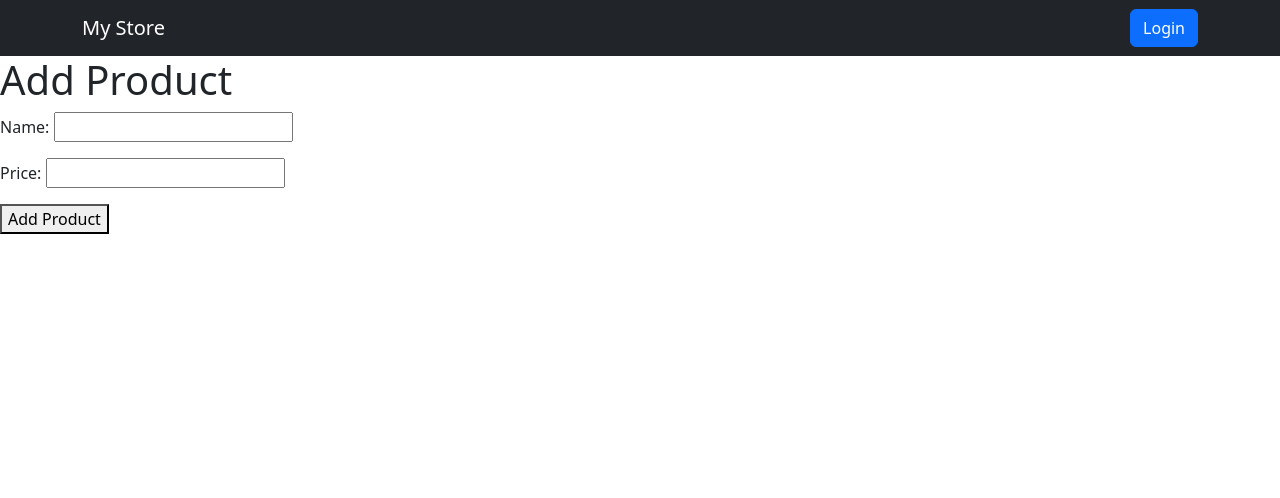
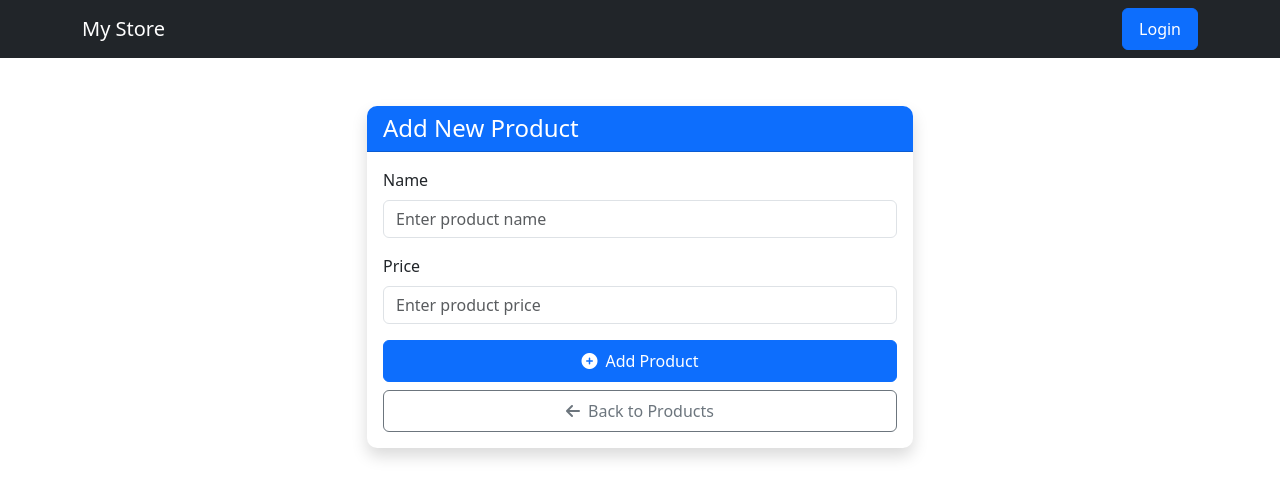
Before and after one commit to TharHtet236401/django-groups, a Django app: page /add-product/ in a window 1280 px wide. Shown: the top 498 px of the page. Run offline with Django 5.2, Linux system fonts and the light colour scheme; some libraries are stand-ins or nearby versions.

Commit message:
Enhance product addition form with improved styling and validation. Introduce widget tweaks for better form field rendering and update the template layout for a more user-friendly experience. Add widget_tweaks to installed apps for enhanced functionality.

```diff
--- a/core/forms.py
+++ b/core/forms.py
@@ -84,6 +84,22 @@
 
 
 class ProductForm(forms.ModelForm):
+    name = forms.CharField(
+        widget=forms.TextInput(attrs={
+            'class': 'form-control',
+            'placeholder': 'Enter product name',
+            'autocomplete': 'off'
+        })
+    )
+    price = forms.DecimalField(
+        widget=forms.NumberInput(attrs={
+            'class': 'form-control',
+            'placeholder': 'Enter product price',
+            'min': '0.01',
+            'step': '0.01'
+        })
+    )
+
     class Meta:
         model = Product
         fields = ['name', 'price']
--- a/core/templates/core/add_product.html
+++ b/core/templates/core/add_product.html
@@ -1,6 +1,15 @@
 {% extends 'core/main.html' %}
+{% load widget_tweaks %}
 
 {% block content %}
+<div class="container py-5">
+    <div class="row justify-content-center">
+        <div class="col-md-8 col-lg-6">
+            <div class="card shadow">
+                <div class="card-header bg-primary text-white">
+                    <h2 class="h4 mb-0">Add New Product</h2>
+                </div>
+                <div class="card-body">
                     {% if messages %}
                         <div class="messages mb-4">
                             {% for message in messages %}
@@ -11,10 +20,58 @@
                             {% endfor %}
                         </div>
                     {% endif %}
-    <h1>Add Product</h1>
-    <form method="post">
+
+                    <form method="post" class="needs-validation" novalidate>
                         {% csrf_token %}
-        {{ form.as_p }}
-        <button type="submit">Add Product</button>
+                        {% for field in form %}
+                        <div class="mb-3">
+                            <label for="{{ field.id_for_label }}" class="form-label">{{ field.label }}</label>
+                            {% if field.errors %}
+                                {% render_field field class="form-control is-invalid" %}
+                                <div class="invalid-feedback">
+                                    {{ field.errors|join:", " }}
+                                </div>
+                            {% else %}
+                                {% render_field field class="form-control" %}
+                            {% endif %}
+                            {% if field.help_text %}
+                            <div class="form-text">{{ field.help_text }}</div>
+                            {% endif %}
+                        </div>
+                        {% endfor %}
+                        <div class="d-grid gap-2">
+                            <button type="submit" class="btn btn-primary">
+                                <i class="fas fa-plus-circle me-2"></i>Add Product
+                            </button>
+                            <a href="{% url 'products' %}" class="btn btn-outline-secondary">
+                                <i class="fas fa-arrow-left me-2"></i>Back to Products
+                            </a>
+                        </div>
                     </form>
+                </div>
+            </div>
+        </div>
+    </div>
+</div>
+
+<style>
+    .card {
+        border: none;
+        border-radius: 10px;
+    }
+    .card-header {
+        border-radius: 10px 10px 0 0 !important;
+    }
+    .form-control:focus {
+        border-color: #0d6efd;
+        box-shadow: 0 0 0 0.2rem rgba(13, 110, 253, 0.25);
+    }
+    .btn {
+        padding: 0.5rem 1rem;
+        font-weight: 500;
+    }
+    .alert {
+        border-radius: 8px;
+    }
+</style>
 {% endblock %}
--- a/myrolesite/settings.py
+++ b/myrolesite/settings.py
@@ -38,6 +38,7 @@
     'django.contrib.sessions',
     'django.contrib.messages',
     'django.contrib.staticfiles',
+    'widget_tweaks',
     'core'
 ]
 
```
Also changed, not shown: db.sqlite3. Lines whose indentation alone changed are shown as unchanged.
